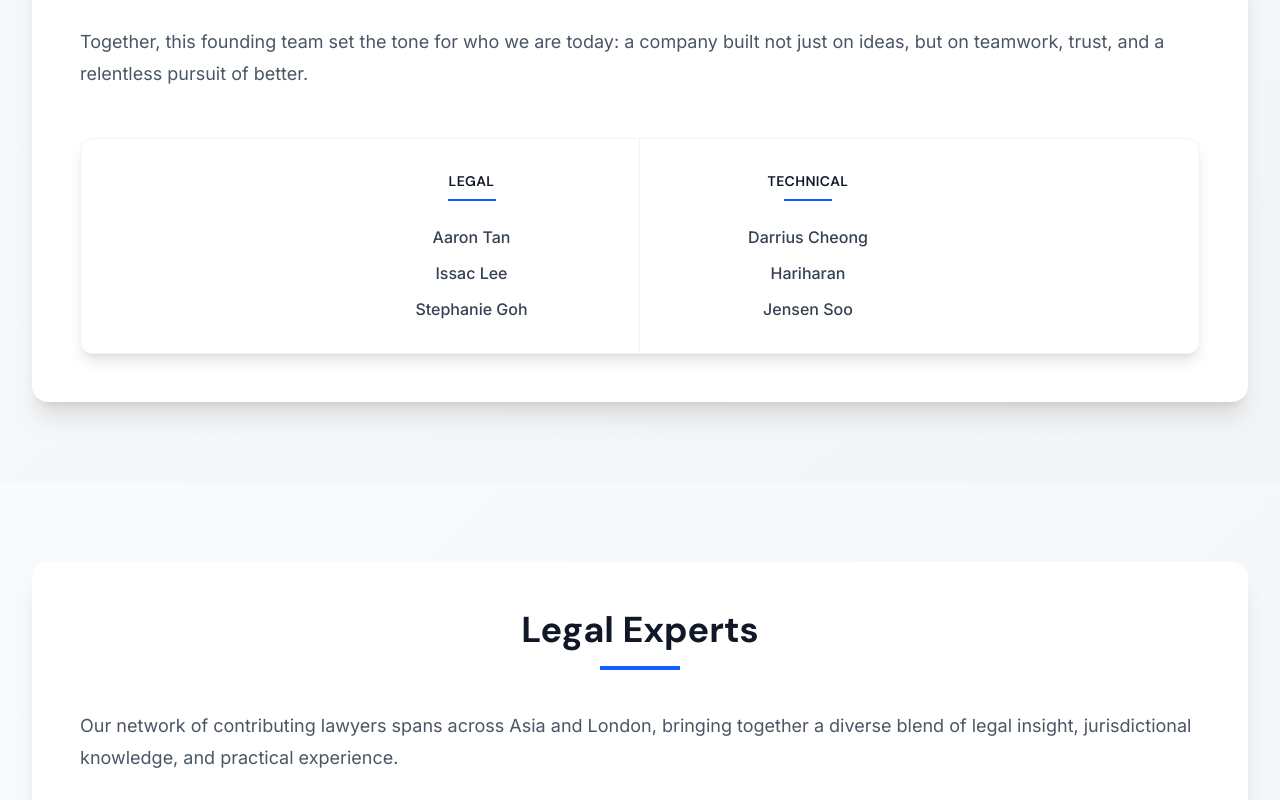
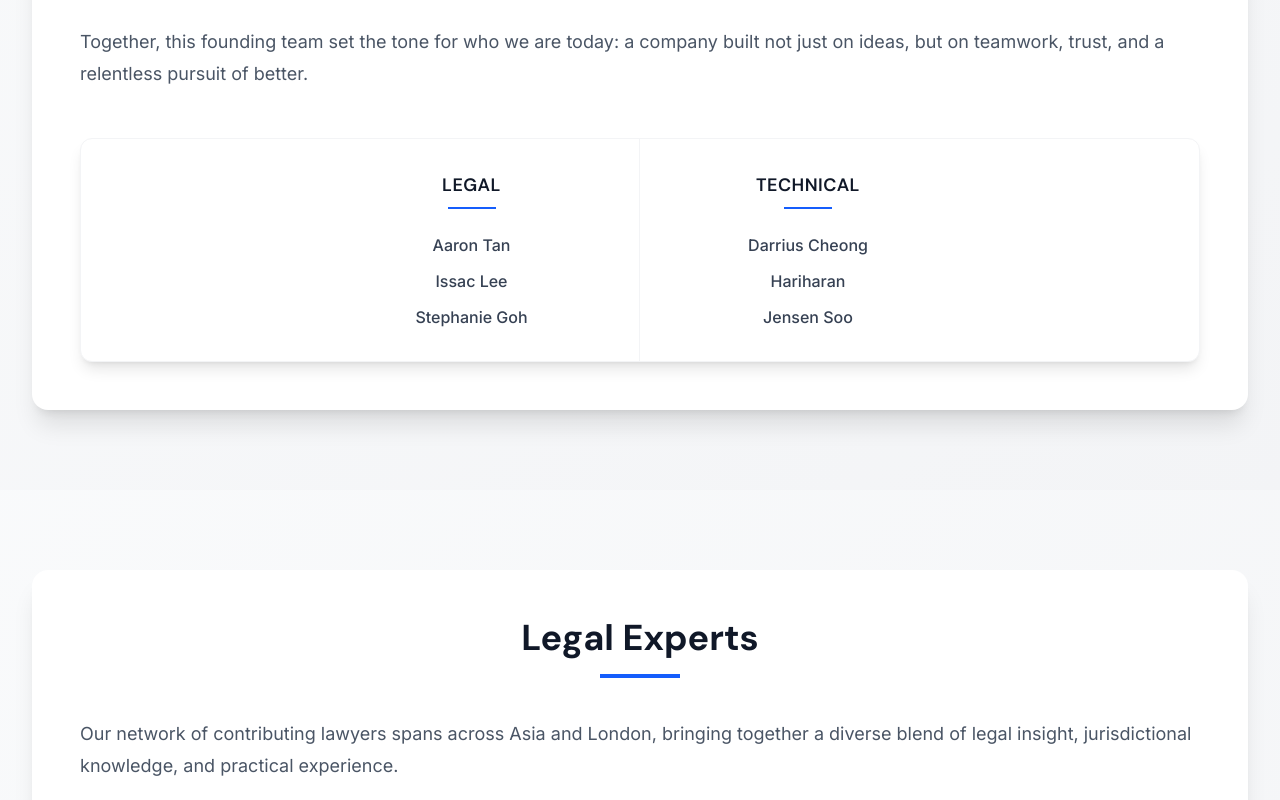
Before and after one commit to f4heemmmmm/aithena, a Next.js app in the folder frontend/: page /team in a window 1280 px wide. Shown: the part 1320-2120 px from the top of the page. Built offline with nearby package versions, Linux system fonts and the light colour scheme.

Commit message:
Added and refined the team page

```diff
--- a/frontend/src/app/contact/page.tsx
+++ b/frontend/src/app/contact/page.tsx
@@ -113,8 +113,8 @@ const ContactPage: React.FC = () => {
                     "Accept": "application/json",
                 },
                 body: JSON.stringify({
-                    firstName: formData.first_name,
-                    lastName: formData.last_name,
+                    first_name: formData.first_name,
+                    last_name: formData.last_name,
                     email: formData.email,
                     message: formData.message,
                 }),
@@ -259,7 +259,7 @@ const ContactPage: React.FC = () => {
                 </div>
             </div>
 
-            <div className = "max-w-7xl mx-auto px-4 sm:px-6 lg:px-8 py-16">
+            <div className = "max-w-7xl mx-auto px-4 sm:px-6 lg:px-8 py-8">
                 <div className = "grid grid-cols-1 lg:grid-cols-2 gap-12">
                     <div>
                         <div className = "bg-white rounded-lg shadow-sm border border-gray-100 p-8">
--- a/frontend/src/app/team/page.tsx
+++ b/frontend/src/app/team/page.tsx
@@ -1,15 +1,15 @@
-import { Inter, DM_Sans } from 'next/font/google';
-import { Linkedin, Mail, Users } from 'lucide-react'
-import { JSX } from 'react';
+import { JSX } from "react";
+import { Inter, DM_Sans } from "next/font/google";
+import { Linkedin, Mail, Users } from "lucide-react";
 
 const inter = Inter({
-  subsets: ['latin'],
-  weight: ['300', '400', '500', '600', '700']
+    subsets: ["latin"],
+    weight: ["300", "400", "500", "600", "700"]
 });
 
 const dmSans = DM_Sans({
-  subsets: ['latin'],
-  weight: ['400', '500', '600', '700']
+    subsets: ["latin"],
+    weight: ["400", "500", "600", "700"]
 });
 
 interface TeamMember {
@@ -114,10 +114,10 @@ const teamSections: TeamSection[] = [
 
 const TeamSection: React.FC<{ section: TeamSection }> = ({ section }) => {
     const renderMembers = (members: TeamMember[]) => (
-    <div className="grid grid-cols-1 sm:grid-cols-2 lg:grid-cols-3 gap-4">
+        <div className = "grid grid-cols-1 sm:grid-cols-2 lg:grid-cols-3 gap-4">
             {members.map((member, index) => (
-        <div key={index} className="text-center text-gray-700 py-2 px-4 bg-white rounded-md shadow-sm">
-          <span className={`${inter.className} font-medium`}>{member.name}</span>
+                <div key = {index} className = "text-center text-gray-700 py-2 px-4 bg-white rounded-md shadow-sm">
+                    <span className = {`${inter.className} font-medium`}> {member.name} </span>
                 </div>
             ))}
         </div>
@@ -127,28 +127,30 @@ const TeamSection: React.FC<{ section: TeamSection }> = ({ section }) => {
         const categoryEntries = Object.entries(categories);
         const categoryCount = categoryEntries.length;
 
-    // Dynamic grid classes based on number of categories
         const getGridClasses = () => {
-      if (categoryCount === 1) return "grid grid-cols-1 max-w-md mx-auto";
-      if (categoryCount === 2) return "grid grid-cols-1 md:grid-cols-2 max-w-2xl mx-auto divide-y md:divide-y-0 md:divide-x divide-gray-100";
+            if (categoryCount === 1) {
+                return "grid grid-cols-1 max-w-md mx-auto";
+            } else if (categoryCount === 2) {
+                return "grid grid-cols-1 md:grid-cols-2 max-w-2xl mx-auto divide-y md:divide-y-0 md:divide-x divide-gray-100";
+            }
             return "grid grid-cols-1 md:grid-cols-2 lg:grid-cols-3 divide-y md:divide-y-0 md:divide-x divide-gray-100";
         };
 
         return (
-      <div className="bg-white rounded-xl shadow-lg border border-gray-100 overflow-hidden">
+            <div className = "bg-white rounded-xl shadow-lg border border-gray-100 overflow-hidden">
                 <div className={getGridClasses()}>
                     {categoryEntries.map(([category, members]) => (
-            <div key={category} className="p-8 text-center">
-              <div className="mb-6">
-                <h4 className={`${dmSans.className} font-semibold text-gray-900 text-lg tracking-wide uppercase text-sm`}>
+                        <div key = {category} className = "p-8 text-center">
+                            <div className = "mb-6">
+                                <h4 className = {`${dmSans.className} font-semibold text-gray-900 text-lg tracking-wide uppercase`}>
                                     {category}
                                 </h4>
-                <div className="mt-2 w-12 h-0.5 bg-blue-600 mx-auto"></div>
+                                <div className = "mt-2 w-12 h-0.5 bg-blue-600 mx-auto" />
                             </div>
-              <div className="space-y-3">
+                            <div className = "space-y-3">
                                 {members.length > 0 ? (
                                     members.map((member, index) => (
-                    <div key={index} className={`${inter.className} text-gray-700 font-medium`}>
+                                        <div key={index} className = {`${inter.className} text-gray-700 font-medium`}>
                                             {member.name}
                                         </div>
                                     ))
@@ -166,26 +168,24 @@ const TeamSection: React.FC<{ section: TeamSection }> = ({ section }) => {
     };
 
     return (
-    <section className="py-20 bg-gradient-to-br from-gray-50 to-gray-100">
-      <div className="max-w-7xl mx-auto px-4 sm:px-6 lg:px-8">
-        <div className="bg-white rounded-2xl shadow-xl overflow-hidden">
-          <div className="p-8 lg:p-12">
-            <div className="text-center mb-10">
-              <h2 className={`${dmSans.className} text-4xl font-bold text-gray-900 mb-4`}>
+        <section className = "py-20 bg-gradient-to-br from-gray-50 to-gray-100">
+            <div className = "max-w-7xl mx-auto px-4 sm:px-6 lg:px-8">
+                <div className = "bg-white rounded-2xl shadow-xl overflow-hidden">
+                    <div className = "p-8 lg:p-12">
+                        <div className = "text-center mb-10">
+                            <h2 className = {`${dmSans.className} text-4xl font-bold text-gray-900 mb-4`}>
                                 {section.title}
                             </h2>
-              <div className="w-20 h-1 bg-blue-600 mx-auto"></div>
+                            <div className = "w-20 h-1 bg-blue-600 mx-auto" />
                         </div>
-
-            <div className="prose prose-lg max-w-none text-gray-600 mb-12 leading-relaxed text-left">
+                        <div className = "prose prose-lg max-w-none text-gray-600 mb-12 leading-relaxed text-left">
                             {section.description.split('\n\n').map((paragraph, index) => (
-                <p key={index} className={`${inter.className} mb-6 text-lg leading-8`}>
+                                <p key = {index} className = {`${inter.className} mb-6 text-lg leading-8`}>
                                     {paragraph}
                                 </p>
                             ))}
                         </div>
-
-            <div className="mt-12">
+                        <div className = "mt-12">
                             {section.categories && renderCategories(section.categories)}
                             {section.members && renderMembers(section.members)}
                         </div>
@@ -198,35 +198,32 @@ const TeamSection: React.FC<{ section: TeamSection }> = ({ section }) => {
 
 export default function Team(): JSX.Element {
     return (
-    <div className="min-h-screen bg-white">
-      {/* Header Section */}
-      <div className="bg-gradient-to-br from-blue-50 via-white to-indigo-50 py-24">
-        <div className="max-w-5xl mx-auto px-4 sm:px-6 lg:px-8">
-          <div className="mb-8 text-center">
-            <h1 className={`${dmSans.className} text-5xl font-bold tracking-tight text-gray-900 sm:text-6xl mb-6`}>
+        <div className = "min-h-screen bg-white">
+            <div className = "bg-gradient-to-br from-blue-50 via-white to-indigo-50 py-24">
+                <div className = "max-w-5xl mx-auto px-4 sm:px-6 lg:px-8">
+                    <div className = "mb-8 text-center">
+                        <h1 className = {`${dmSans.className} text-5xl font-bold tracking-tight text-gray-900 sm:text-6xl mb-6`}>
                             Meet the Team
                         </h1>
-            <div className="w-24 h-1.5 bg-blue-600 mx-auto"></div>
+                        <div className = "w-24 h-1.5 bg-blue-600 mx-auto" />
                     </div>
 
-          <div className="prose prose-xl max-w-none text-gray-600 leading-relaxed text-left">
-            <p className={`${inter.className} mb-6 text-xl`}>
+                    <div className = "prose prose-xl max-w-none text-gray-600 leading-relaxed text-left">
+                        <p className = {`${inter.className} mb-6 text-xl`}>
                             At the heart of our work lies a diverse community of dedicated professionals. This page is our way of recognising and honouring the individuals who have generously shared their time, expertise, and insight to shape what we do.
                         </p>
-            <p className={`${inter.className} mb-6 text-xl`}>
+                        <p className = {`${inter.className} mb-6 text-xl`}>
                             Whether through research, writing, advisory input, or practical experience from the frontlines of the legal world, each contributor plays a vital role in ensuring the quality, relevance, and accuracy of our platform.
                         </p>
-            <p className={`${inter.className} text-xl`}>
+                        <p className = {`${inter.className} text-xl`}>
                             We've built this space to acknowledge their contributions, celebrate the breadth of knowledge they bring—from various regions across Asia to London—and offer you a glimpse into the people powering our mission.
                         </p>
                     </div>
                 </div>
             </div>
-
-      {/* Team Sections */}
             {teamSections.map((section, index) => (
-        <TeamSection key={index} section={section} />
+                <TeamSection key = {index} section = {section} />
             ))}
         </div>
     );
-}
+};
```
Lines whose indentation alone changed are shown as unchanged.
